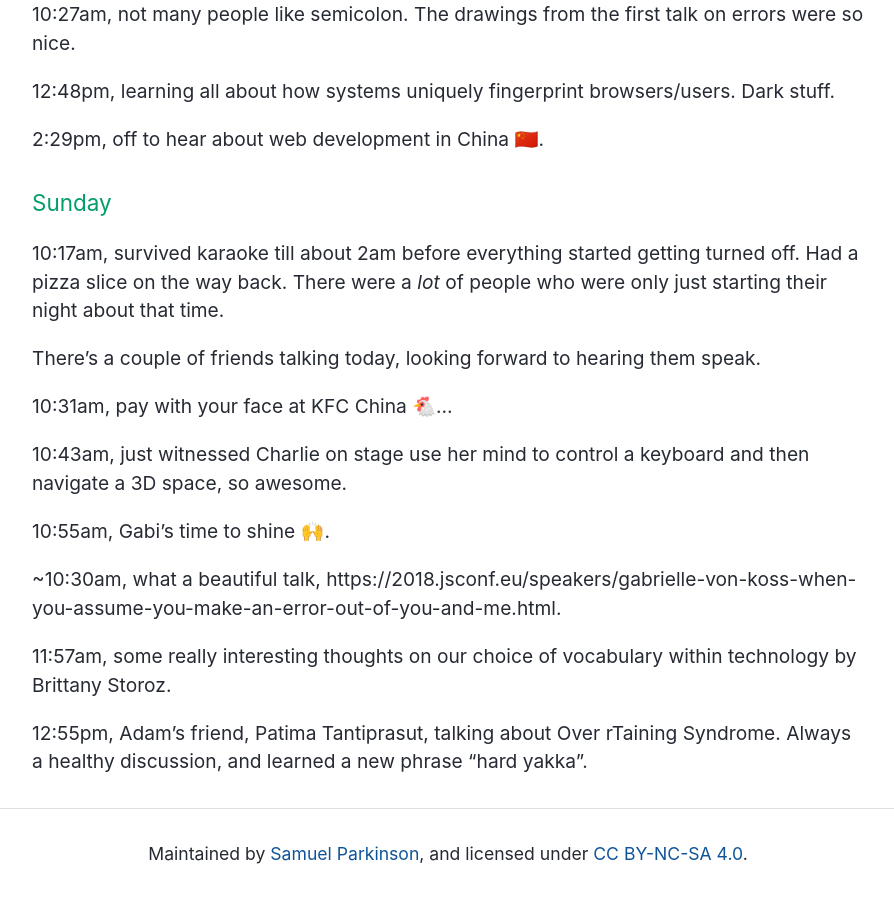
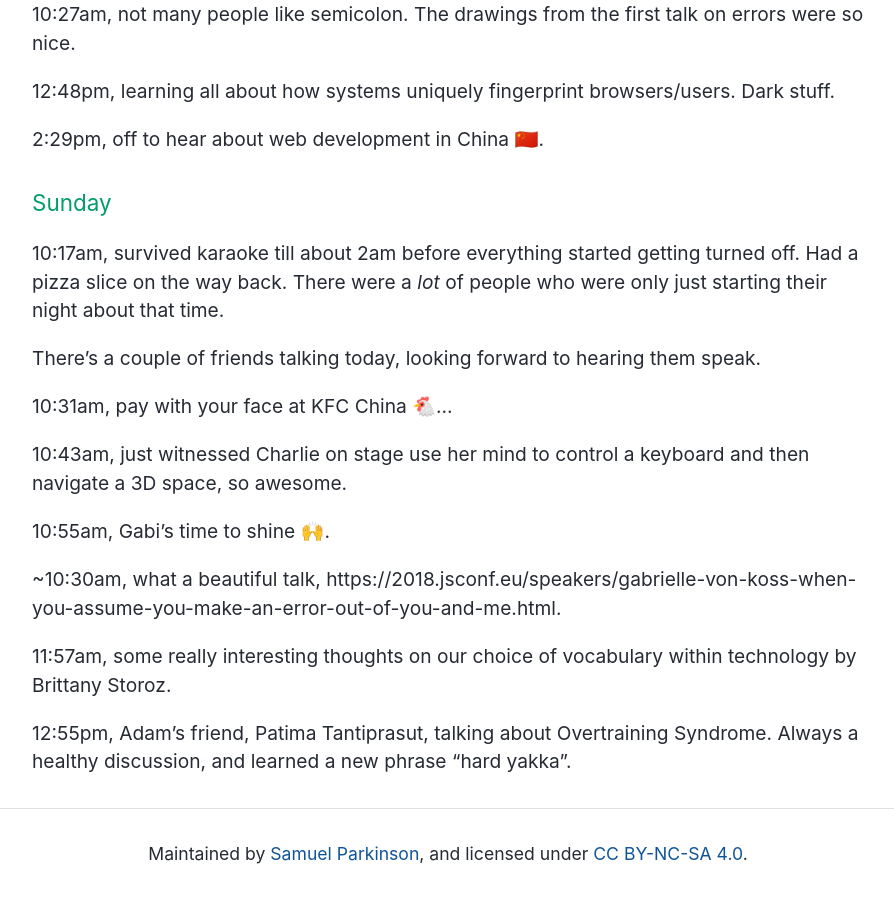
Before and after one commit to sjparkinson/uncomplicated.systems, a Jekyll site: the page built from _posts/2018-06-01-jsconf-eu.md, in a window 1280 px wide and 900 px high, scrolled down 2136 px. Shown: the whole window, without its empty margins (192-1086 px from the left). Built offline with Jekyll 4.4.1, drawn with Linux system fonts in a browser that asks for light colours.

Commit message:
Update 2018-06-01-jsconf-eu.md

```diff
--- a/_posts/2018-06-01-jsconf-eu.md
+++ b/_posts/2018-06-01-jsconf-eu.md
@@ -58,4 +58,4 @@
 
 11:57am, some really interesting thoughts on our choice of vocabulary within technology by Brittany Storoz.
 
-12:55pm, Adam's friend, Patima Tantiprasut, talking about Over rTaining Syndrome. Always a healthy discussion, and learned a new phrase "hard yakka".
+12:55pm, Adam's friend, Patima Tantiprasut, talking about Overtraining Syndrome. Always a healthy discussion, and learned a new phrase "hard yakka".
```
